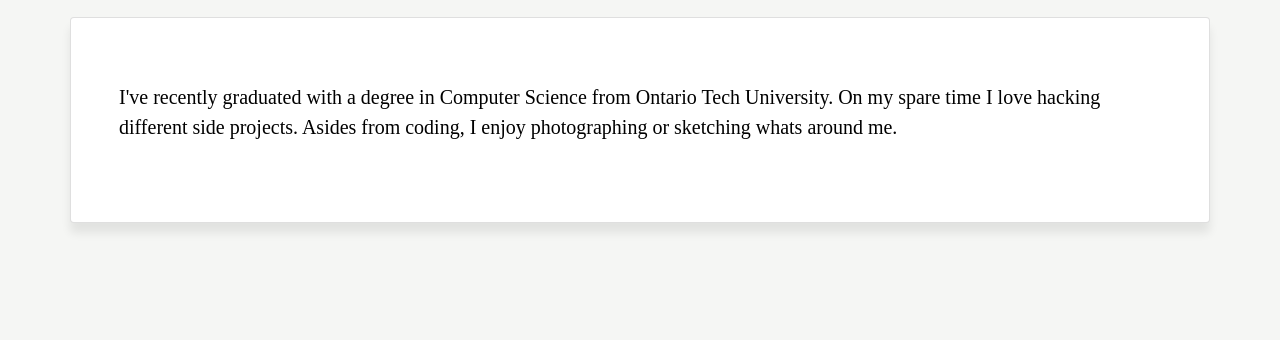
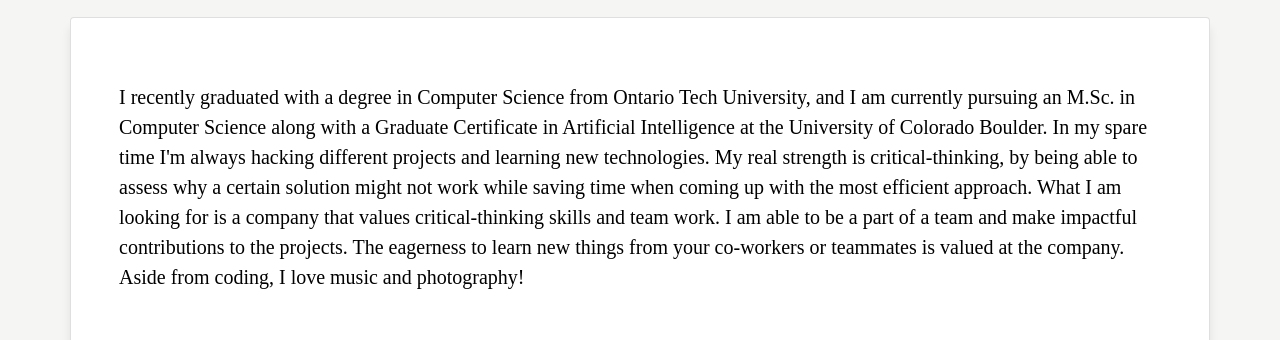
Before and after one commit to aparnnaH/aparnnaH.github.io, a website with bundled scripts: page index.html in a window 1280 px wide. Shown: the part 975-1315 px from the top of the page. Built offline with nearby package versions, Linux system fonts and the light colour scheme.

Commit message:
Update index.html
Update resume link and about section

```diff
--- a/index.html
+++ b/index.html
@@ -64,7 +64,17 @@
       <h1 class="font-weight-light text-left-justified text-lg-left mt-10 pt-5 font-style-section">Who am I?</h1>
       <div class="row">
           <div class="box-shadow-full card h-100 card-style">
-            <p><span class="about-info lead font-style-about">I've recently graduated with a degree in Computer Science from Ontario Tech University. On my spare time I love hacking different side projects. Asides from coding, I enjoy photographing or sketching whats around me.</span></p>
+            <p><span class="about-info lead font-style-about">
+              I recently graduated with a degree in Computer Science from Ontario Tech University, and I am currently pursuing an M.Sc. in Computer Science along with a Graduate Certificate in Artificial Intelligence at the University of Colorado Boulder.
+
+              In my spare time I'm always hacking different projects and learning new technologies. My real strength is critical-thinking, by being able to assess why a certain solution might not work
+              while saving time when coming up with the most efficient approach.
+
+              What I am looking for is a company that values critical-thinking skills and team work. I am able to
+              be a part of a team and make impactful contributions to the projects. The eagerness to learn new
+              things from your co-workers or teammates is valued at the company.
+
+              Aside from coding, I love music and photography!</span></p>
           </div>
       </div>
     </div>
```
